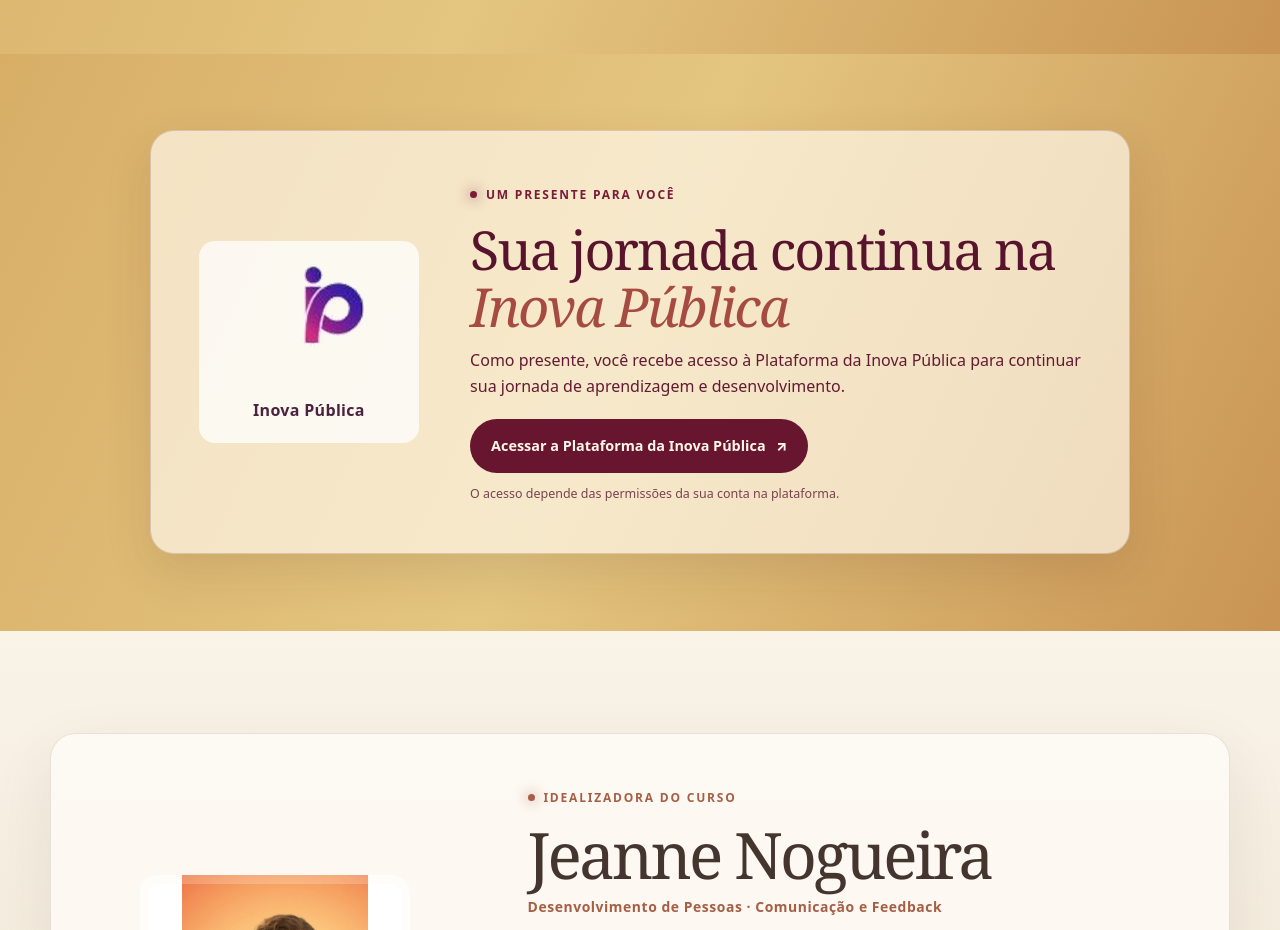
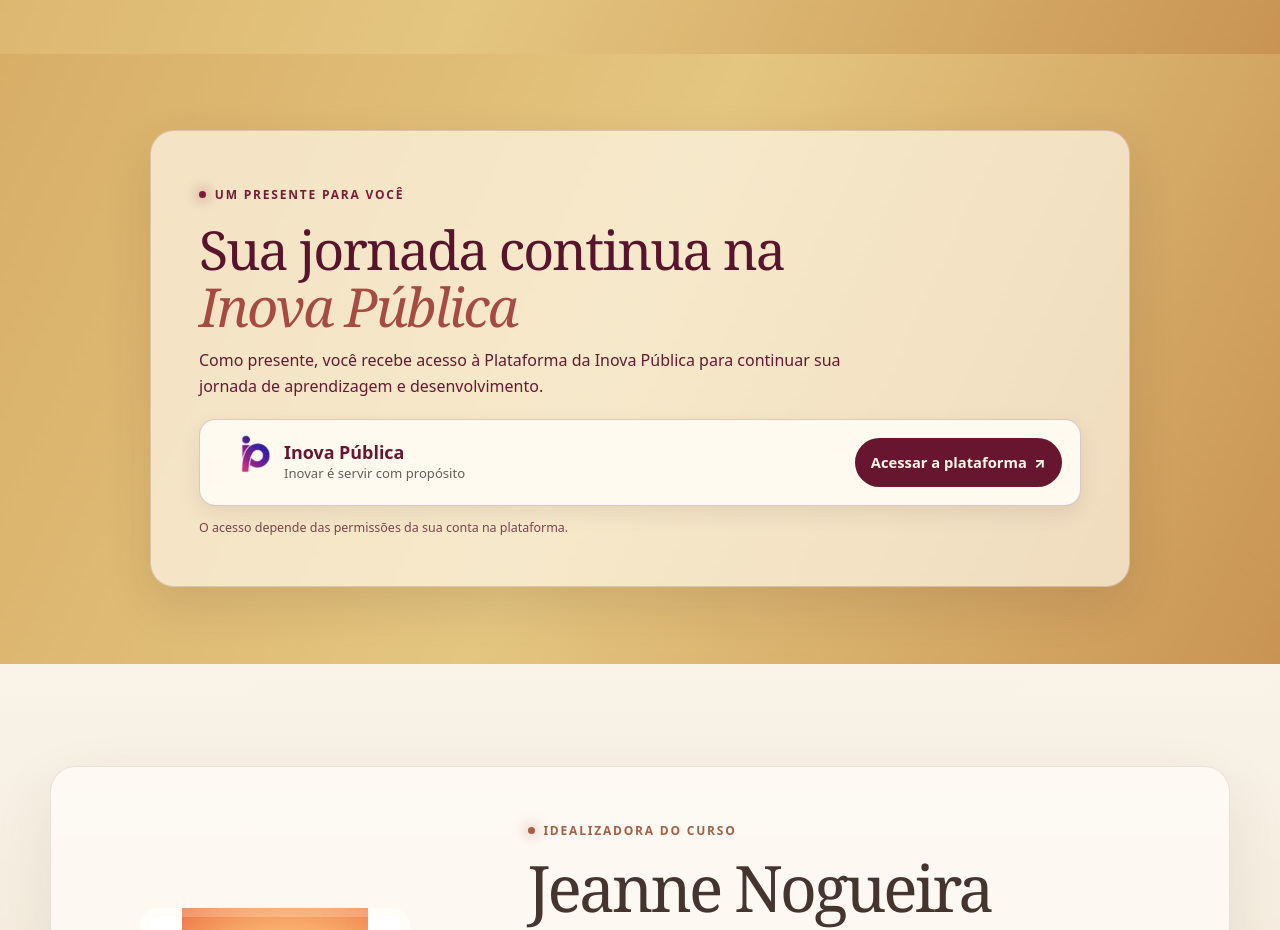
Before and after one commit to andersonjonio-inova/site, a plain HTML site: page deploy/assets/cursos/diga-mesmo-que-doa/portal/index.html in a window 1280 px wide. Shown: the part 3060-3990 px from the top of the page. Drawn offline with Linux system fonts and the light colour scheme.

Commit message:
Integra logo Inova ao botão da plataforma

```diff
--- a/deploy/assets/cursos/diga-mesmo-que-doa/portal/assets/portal.css
+++ b/deploy/assets/cursos/diga-mesmo-que-doa/portal/assets/portal.css
@@ -95,14 +95,19 @@
 
 /* Presente de acesso à plataforma da Inova Pública */
 #plataforma-inova.platform-gift{padding:clamp(3rem,6vw,5rem) 0;background:linear-gradient(115deg,#d8ae67 0%,#e4c680 48%,#c99453 100%);color:#59142d}
-.platform-gift-panel{display:grid;grid-template-columns:minmax(150px,.36fr) minmax(0,1fr);gap:clamp(1.5rem,4vw,3.5rem);align-items:center;max-width:980px;margin-inline:auto;padding:clamp(1.5rem,4vw,3rem);border:1px solid rgba(89,20,45,.17);border-radius:1.5rem;background:rgba(255,250,238,.68);box-shadow:0 18px 48px rgba(69,35,23,.12)}
-.platform-gift-brand{display:flex;flex-direction:column;align-items:center;gap:.7rem;padding:1.25rem;border-radius:1rem;background:rgba(255,255,255,.76);color:#4b233f;font-weight:850;letter-spacing:.02em;text-align:center}
-.platform-gift-brand img{display:block;width:min(100%,110px);height:auto;object-fit:contain}
+.platform-gift-panel{max-width:980px;margin-inline:auto;padding:clamp(1.5rem,4vw,3rem);border:1px solid rgba(89,20,45,.17);border-radius:1.5rem;background:rgba(255,250,238,.68);box-shadow:0 18px 48px rgba(69,35,23,.12)}
 .platform-gift-copy .eyebrow{color:#7b1b38}
 .platform-gift-copy h2{max-width:700px;margin:.2rem 0 .8rem;color:#59142d;font:500 clamp(2rem,4.2vw,3.4rem)/1.05 var(--serif);letter-spacing:-.035em}
 .platform-gift-copy h2 em{color:#a64b42;font-weight:400}
 .platform-gift-copy>p:not(.eyebrow){max-width:680px;margin:0 0 1.2rem;color:#641a32;font-size:1rem;line-height:1.6}
-.button.platform-gift-cta{display:inline-flex;min-height:52px;align-items:center;justify-content:center;gap:.65rem;padding:.9rem 1.25rem;border-radius:999px;background:#68162f;color:#fff6e7;font-weight:850;text-align:center;text-decoration:none;transition:transform .2s,background .2s}
-.button.platform-gift-cta:hover{transform:translateY(-2px);background:#501126}
+.platform-gift-cta{display:flex;min-height:82px;align-items:center;justify-content:space-between;gap:1.25rem;margin-top:.3rem;padding:.85rem 1.15rem;border:1px solid rgba(89,20,45,.22);border-radius:1rem;background:#fffaf0;color:#59142d;text-decoration:none;box-shadow:0 8px 22px rgba(69,35,23,.09);transition:transform .2s,box-shadow .2s,border-color .2s}
+.platform-gift-cta:hover{transform:translateY(-2px);border-color:rgba(89,20,45,.42);box-shadow:0 12px 28px rgba(69,35,23,.15)}
+.platform-gift-lockup{display:flex;min-width:0;align-items:center;gap:.85rem}
+.platform-gift-lockup img{display:block;width:52px;height:auto;flex:0 0 auto;object-fit:contain}
+.platform-gift-lockup>span{display:flex;flex-direction:column;gap:.12rem}
+.platform-gift-lockup strong{color:#68162f;font-size:1.12rem;font-weight:850;line-height:1.1}
+.platform-gift-lockup small{color:#655e58;font-size:.82rem;font-weight:500;line-height:1.3}
+.platform-gift-action{display:inline-flex;align-items:center;justify-content:center;gap:.45rem;flex:0 0 auto;padding:.75rem 1rem;border-radius:999px;background:#68162f;color:#fff6e7;font-size:.92rem;font-weight:850;text-align:center}
+.platform-gift-cta:focus-visible{outline:3px solid #a64b42;outline-offset:3px}
 .platform-gift-copy>small{display:block;margin-top:.7rem;color:rgba(89,20,45,.78);font-size:.78rem}
-@media(max-width:640px){.platform-gift-panel{grid-template-columns:1fr;gap:1.3rem;padding:1.25rem}.platform-gift-brand{width:min(100%,240px);justify-self:center}.platform-gift-brand img{width:90px}.platform-gift-copy h2{font-size:2.35rem}.platform-gift-copy>p:not(.eyebrow){font-size:.94rem}.button.platform-gift-cta{width:100%}}
+@media(max-width:640px){.platform-gift-panel{padding:1.25rem}.platform-gift-copy h2{font-size:2.35rem}.platform-gift-copy>p:not(.eyebrow){font-size:.94rem}.platform-gift-cta{align-items:stretch;flex-direction:column}.platform-gift-lockup{justify-content:center}.platform-gift-action{width:100%}}
--- a/deploy/assets/cursos/diga-mesmo-que-doa/portal/index.html
+++ b/deploy/assets/cursos/diga-mesmo-que-doa/portal/index.html
@@ -109,15 +109,14 @@
     <section class="platform-gift section" id="plataforma-inova" aria-labelledby="platform-gift-title">
       <div class="container">
         <div class="platform-gift-panel reveal">
-          <div class="platform-gift-brand">
-            <img src="assets/logo-inova.png" alt="Logo da Inova Pública">
-            <span>Inova Pública</span>
-          </div>
           <div class="platform-gift-copy">
             <p class="eyebrow dark"><span class="eyebrow-dot"></span> Um presente para você</p>
             <h2 id="platform-gift-title">Sua jornada continua na <em>Inova Pública</em></h2>
             <p>Como presente, você recebe acesso à Plataforma da Inova Pública para continuar sua jornada de aprendizagem e desenvolvimento.</p>
-            <a class="button platform-gift-cta" href="https://inovapublica.membros.omenthor.com/" target="_blank" rel="noopener noreferrer">Acessar a Plataforma da Inova Pública <span aria-hidden="true">↗</span></a>
+            <a class="platform-gift-cta" href="https://inovapublica.membros.omenthor.com/" target="_blank" rel="noopener noreferrer" aria-label="Acessar a Plataforma da Inova Pública">
+              <span class="platform-gift-lockup"><img src="assets/logo-inova.png" alt=""><span><strong>Inova Pública</strong><small>Inovar é servir com propósito</small></span></span>
+              <span class="platform-gift-action">Acessar a plataforma <span aria-hidden="true">↗</span></span>
+            </a>
             <small>O acesso depende das permissões da sua conta na plataforma.</small>
           </div>
         </div>
```
